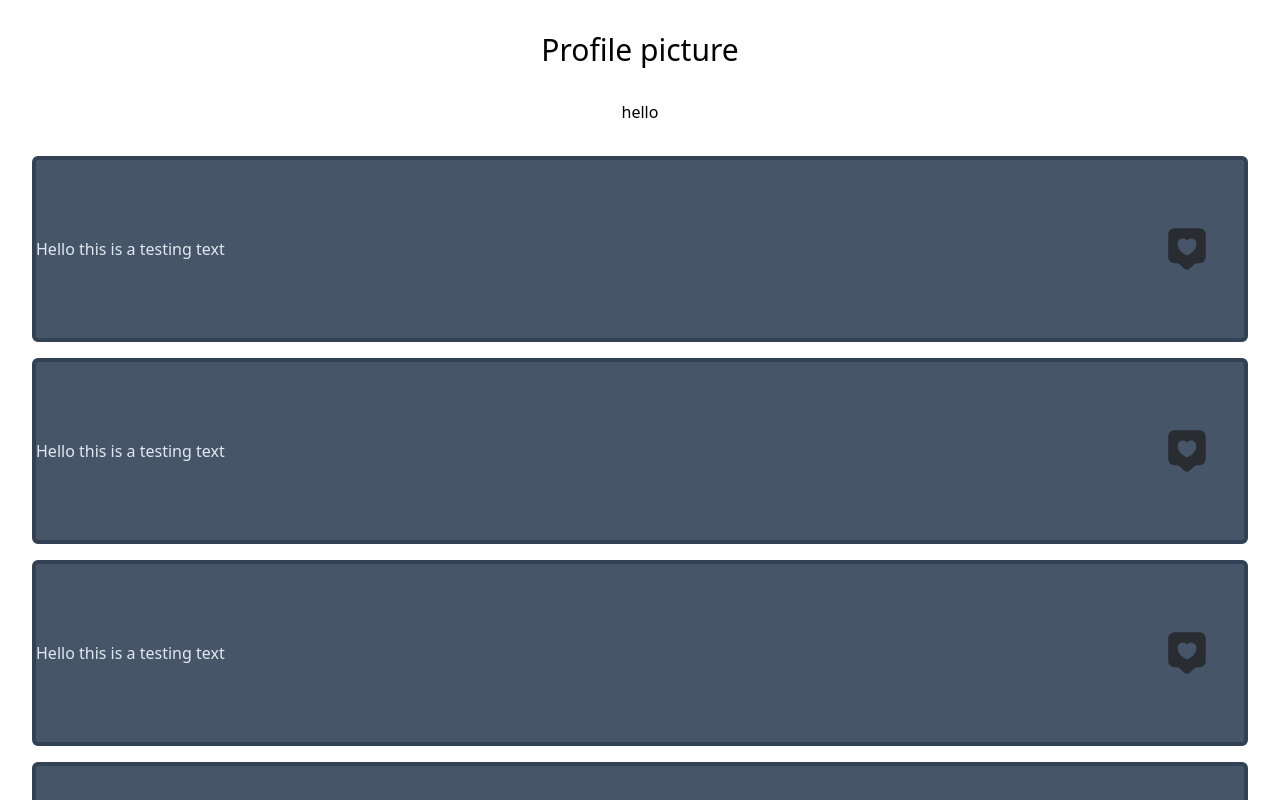
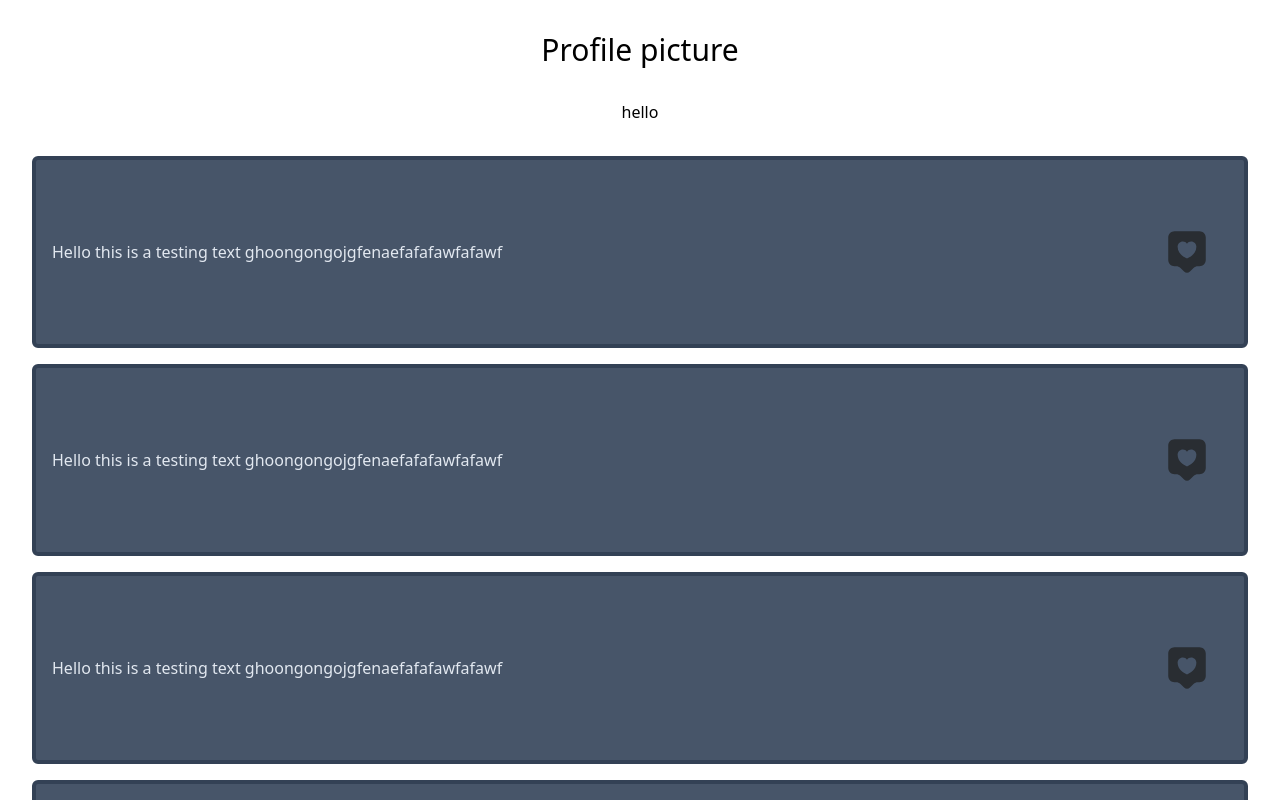
Before and after one commit to zlrkw11/Minyu, a Next.js app: page / in a window 1280 px wide. Shown: the top 800 px of the page. Built offline with nearby package versions, Linux system fonts and the light colour scheme.

Commit message:
card props

```diff
--- a/src/app/page.tsx
+++ b/src/app/page.tsx
@@ -1,7 +1,9 @@
 import Image from "next/image";
 import Heart from "@/app/assets/heart.png";
 import Like from "@/app/assets/like.svg";
-
+export interface CardProps {
+  text: string;
+}
 export default function Home() {
   return (
     <div className="items-center justify-center flex flex-col m-8 gap-8">
@@ -17,13 +19,14 @@ export default function Home() {
     </div>
   );
 }
-
-const Card = () => {
+type props = CardProps;
+const Card = ({ text }: props) => {
   "use client";
   return (
-    <div className="rounded-md border-4 flex justify-center items-center border-slate-700 hover:bg-slate-400 hover:border-slate-200 duration-500 py-16 w-full bg-slate-600">
-      <div className="text-slate-200">
-        <p>Hello this is a testing text</p>
+    <div className="rounded-md border-4 gap-4 flex justify-center items-center border-slate-700 hover:bg-slate-400 hover:border-slate-200 duration-500 py-16 w-full bg-slate-600">
+      <div className="text-slate-200 m-4">
+        <p>Hello this is a testing text ghoongongojgfenaefafafawfafawf</p>
+        {text}
       </div>
       <Image
         className="cursor-pointer ml-auto mr-8 fill-white"
```
